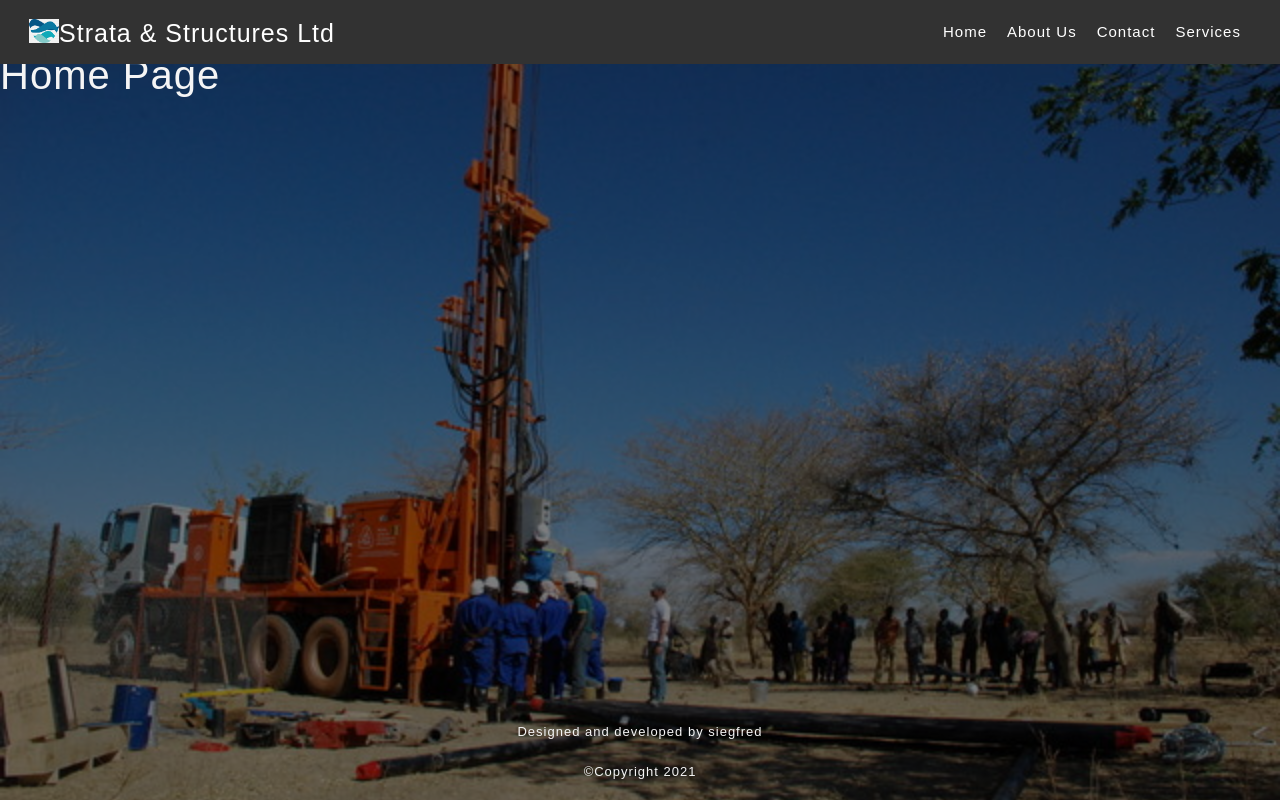
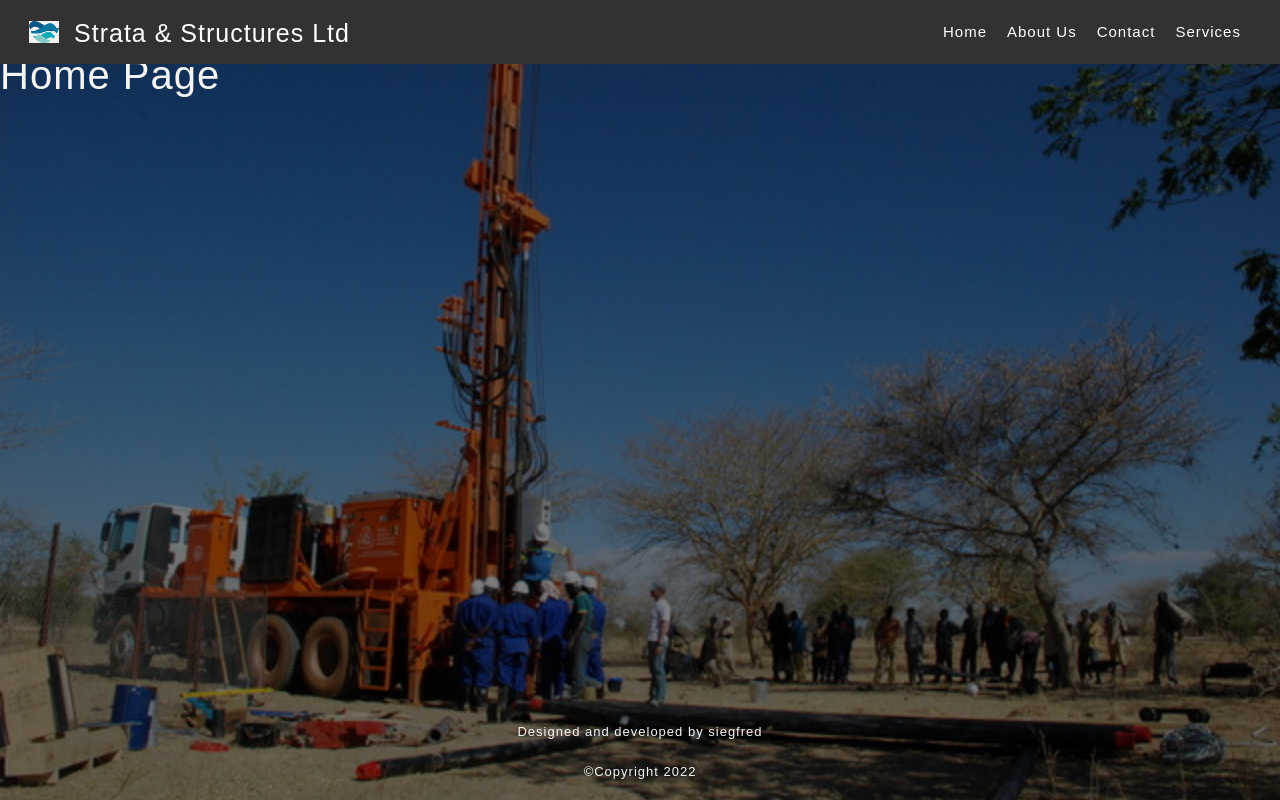
Before and after one commit to siegfred14/strataAndStructuresLtd, a Django app: page / in a window 1280 px wide. Run offline with Django 4.2, Linux system fonts and the light colour scheme; some libraries are stand-ins or nearby versions.

Commit message:
logo styled copyright date dynamically added

```diff
--- a/coreApp/templates/base.html
+++ b/coreApp/templates/base.html
@@ -61,7 +61,13 @@
       <div class="footer-area">
         <div class="text-center">
           <p>Designed and developed by siegfred</p>
-          <p>&copy;Copyright 2021</p>
+          <p>
+            {% comment %} write with external script {% endcomment %}
+            &copy;Copyright
+            <script>
+              document.write(new Date().getFullYear());
+            </script>
+          </p>
         </div>
       </div>
     </div>
--- a/static/css/style.css
+++ b/static/css/style.css
@@ -86,6 +86,11 @@ a:visited {
   color: #fff;
 }
 
+.navbar .navbar-brand img {
+  background: transparent;
+  padding-top: 2px;
+  margin-right: 15px;
+}
 .navbar .navbar-nav .nav-link {
   outline: 0;
   color: #fff;
```
